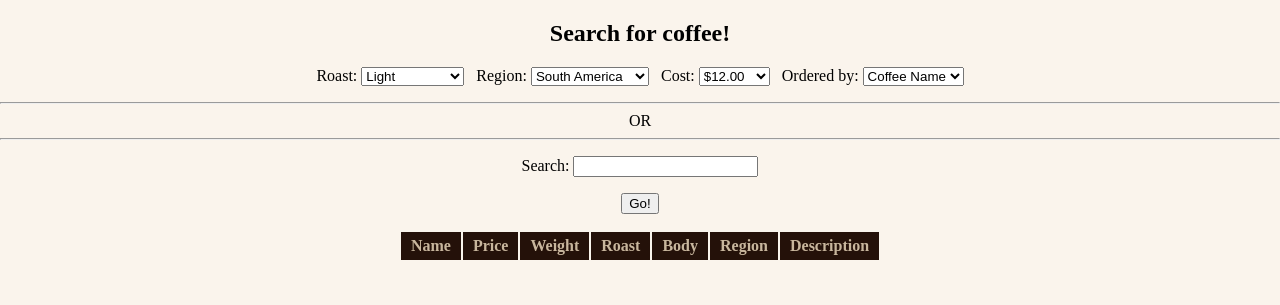
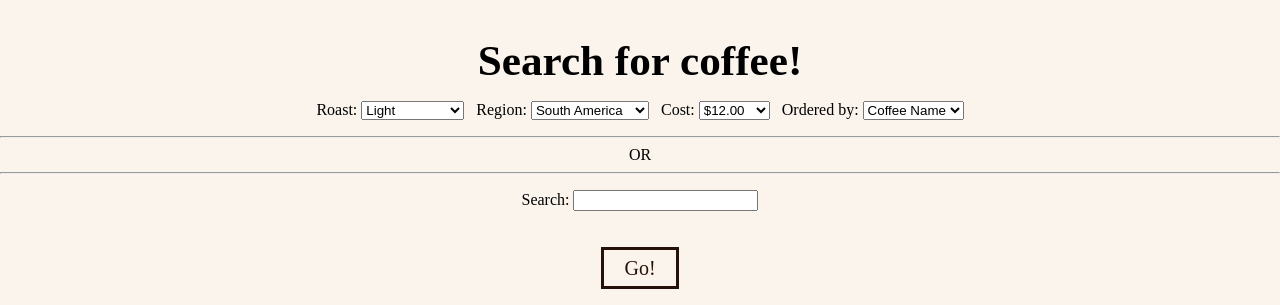
Before and after one commit to keyman9/team2project, a Flask app: page /browse in a window 1280 px wide. Shown: the part 123-428 px from the top of the page. Run offline with Flask 2, Linux system fonts and the light colour scheme; lists and menus that the app fills with data are empty; parts of the project's set-up code (start-up, migrations or seed data) failed here and were passed over; some libraries are stand-ins or nearby versions.

Commit message:
Added some styling to browse page

```diff
--- a/templates/browse.html
+++ b/templates/browse.html
@@ -3,7 +3,7 @@
 {% block content %}
 <section ng-controller="Browse">
     <center>
-        <h1 id="sign-in">Search for coffee!</h1>
+        <h1 id="styled-title">Search for coffee!</h1>
         <div>
 
             <form ng-submit="search()">
@@ -45,7 +45,7 @@
 
                 <p>Search: <input ng-model="searchTerm" type="text" name="searchBox" id="searchBox"></p>
 
-                <section class="login">
+                <section class="styled-button">
                     <button type="submit">Go!</button>
                 </section>
                 </p>
--- a/templates/learn.html
+++ b/templates/learn.html
@@ -1,4 +1,4 @@
-{% extends "index.html"%}
+{% extends "layout.html"%}
 
 {% block content%}
 
```
